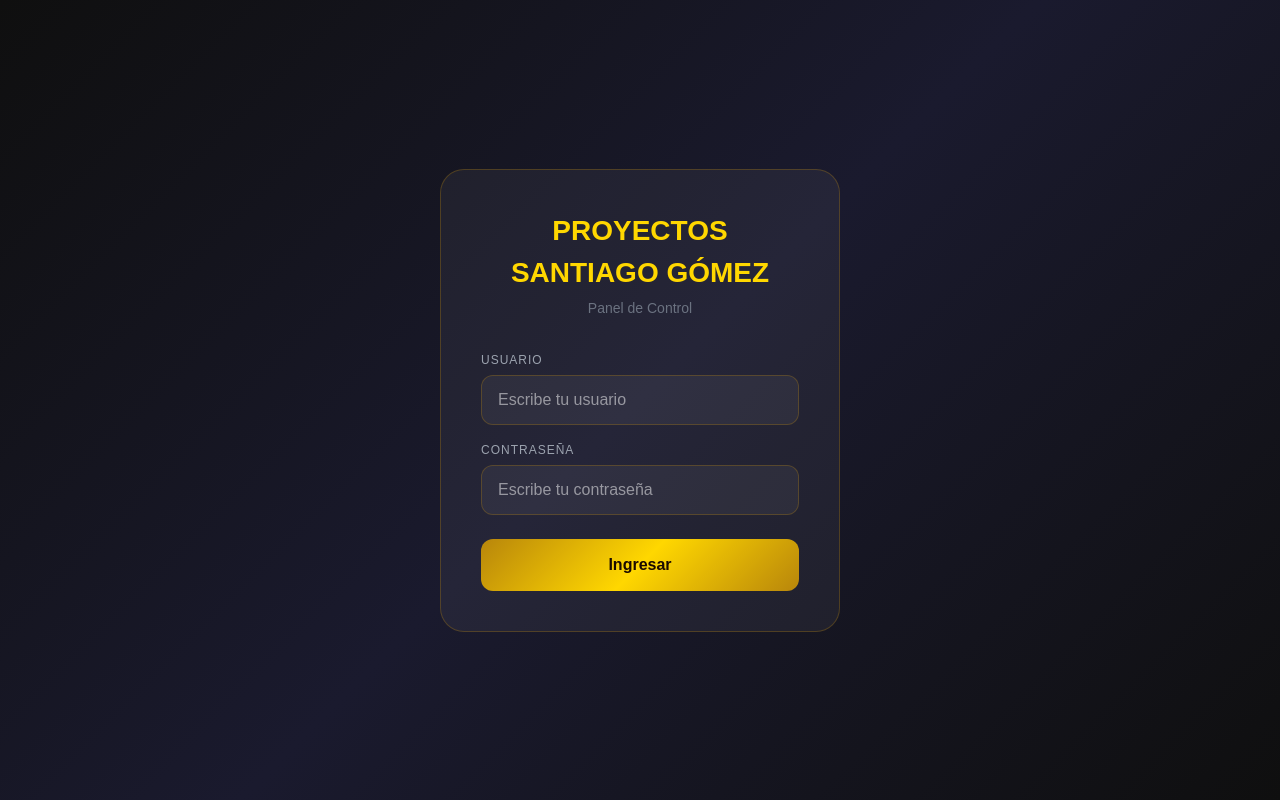
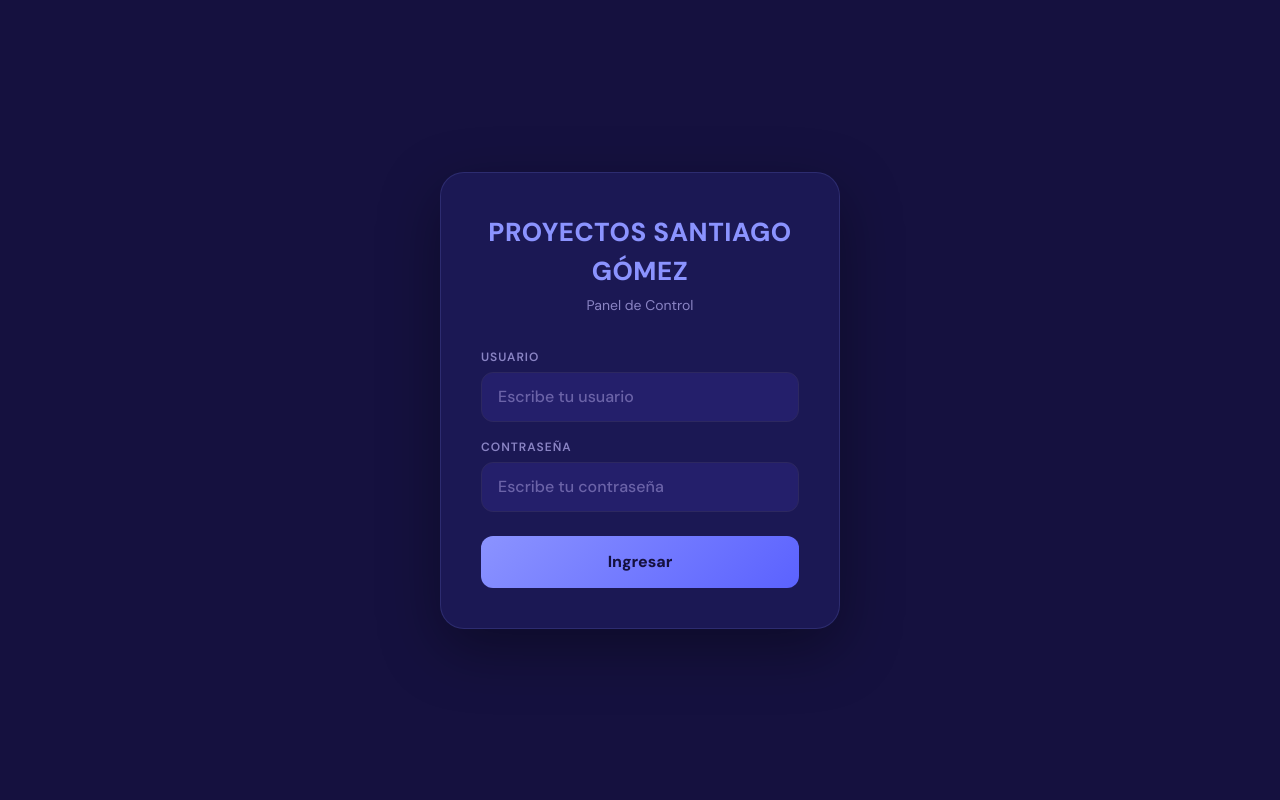
Before and after one commit to riveraalejo38-cell/rifa-digital, a Next.js app: page /login in a window 1280 px wide. Built offline with nearby package versions, Linux system fonts and the light colour scheme.

Commit message:
Recolorear login al tema morado Cabina SG

```diff
--- a/src/app/login/page.tsx
+++ b/src/app/login/page.tsx
@@ -40,27 +40,33 @@ export default function LoginPage() {
   return (
     <div style={{
       minHeight: "100vh",
-      background: "linear-gradient(135deg, #0f0f0f 0%, #1a1a2e 50%, #0f0f0f 100%)",
+      background: "#15113F",
       display: "flex", alignItems: "center", justifyContent: "center",
-      padding: "20px", fontFamily: "sans-serif",
+      padding: "20px", fontFamily: "'DM Sans', 'Segoe UI', sans-serif",
     }}>
+      <style>{`
+        @import url('https://fonts.googleapis.com/css2?family=DM+Sans:wght@400;500;600;700;800&display=swap');
+        input::placeholder { color: #6B63A8; }
+        input:focus { outline: none; border-color: #8B93FF !important; }
+      `}</style>
       <div style={{
-        background: "rgba(255,255,255,0.05)",
-        border: "1px solid rgba(184,134,11,0.3)",
+        background: "#1B1854",
+        border: "1px solid rgba(139,147,255,0.16)",
         borderRadius: "24px", padding: "40px",
         maxWidth: "400px", width: "100%",
+        boxShadow: "0 20px 60px rgba(0,0,0,0.35)",
       }}>
         <div style={{ textAlign: "center", marginBottom: "32px" }}>
-          <h1 style={{ color: "#ffd700", fontSize: "28px", fontWeight: "900", margin: "0 0 4px" }}>
+          <h1 style={{ color: "#8B93FF", fontSize: "26px", fontWeight: "800", margin: "0 0 4px", letterSpacing: "0.5px" }}>
             PROYECTOS SANTIAGO GÓMEZ
           </h1>
-          <p style={{ color: "#6b7280", fontSize: "14px", margin: 0 }}>
+          <p style={{ color: "#8A84C4", fontSize: "14px", margin: 0 }}>
             Panel de Control
           </p>
         </div>
 
         <div style={{ marginBottom: "16px" }}>
-          <p style={{ color: "#9ca3af", fontSize: "12px", margin: "0 0 6px", letterSpacing: "1px" }}>
+          <p style={{ color: "#8A84C4", fontSize: "12px", margin: "0 0 6px", letterSpacing: "1px", fontWeight: "600" }}>
             USUARIO
           </p>
           <input
@@ -70,17 +76,17 @@ export default function LoginPage() {
             onKeyDown={(e) => e.key === "Enter" && handleLogin()}
             placeholder="Escribe tu usuario"
             style={{
-              width: "100%", background: "rgba(255,255,255,0.05)",
-              border: "1px solid rgba(184,134,11,0.3)",
+              width: "100%", background: "#241F6B",
+              border: "1.5px solid #2D2860",
               borderRadius: "12px", padding: "12px 16px",
-              color: "white", fontSize: "16px",
-              outline: "none", boxSizing: "border-box",
+              color: "#FFFFFF", fontSize: "16px",
+              boxSizing: "border-box", fontFamily: "inherit", fontWeight: "500",
             }}
           />
         </div>
 
         <div style={{ marginBottom: "24px" }}>
-          <p style={{ color: "#9ca3af", fontSize: "12px", margin: "0 0 6px", letterSpacing: "1px" }}>
+          <p style={{ color: "#8A84C4", fontSize: "12px", margin: "0 0 6px", letterSpacing: "1px", fontWeight: "600" }}>
             CONTRASEÑA
           </p>
           <input
@@ -90,18 +96,18 @@ export default function LoginPage() {
             onKeyDown={(e) => e.key === "Enter" && handleLogin()}
             placeholder="Escribe tu contraseña"
             style={{
-              width: "100%", background: "rgba(255,255,255,0.05)",
-              border: "1px solid rgba(184,134,11,0.3)",
+              width: "100%", background: "#241F6B",
+              border: "1.5px solid #2D2860",
               borderRadius: "12px", padding: "12px 16px",
-              color: "white", fontSize: "16px",
-              outline: "none", boxSizing: "border-box",
+              color: "#FFFFFF", fontSize: "16px",
+              boxSizing: "border-box", fontFamily: "inherit", fontWeight: "500",
             }}
           />
         </div>
 
         {error && (
-          <p style={{ color: "#ef4444", fontSize: "14px", marginBottom: "16px", textAlign: "center" }}>
-            {error}
+          <p style={{ color: "#F87171", fontSize: "14px", marginBottom: "16px", textAlign: "center", fontWeight: "500" }}>
+            ⚠ {error}
           </p>
         )}
 
@@ -110,10 +116,10 @@ export default function LoginPage() {
           disabled={loading}
           style={{
             width: "100%",
-            background: loading ? "#6b7280" : "linear-gradient(135deg, #b8860b 0%, #ffd700 50%, #b8860b 100%)",
+            background: loading ? "#2D2860" : "linear-gradient(135deg, #8B93FF, #5B62FF)",
             border: "none", borderRadius: "12px", padding: "14px",
-            color: "#1a0a00", fontWeight: "900", fontSize: "16px",
-            cursor: loading ? "not-allowed" : "pointer",
+            color: loading ? "#8A84C4" : "#15113F", fontWeight: "800", fontSize: "16px",
+            cursor: loading ? "not-allowed" : "pointer", fontFamily: "inherit",
           }}
         >
           {loading ? "Entrando..." : "Ingresar"}
```
